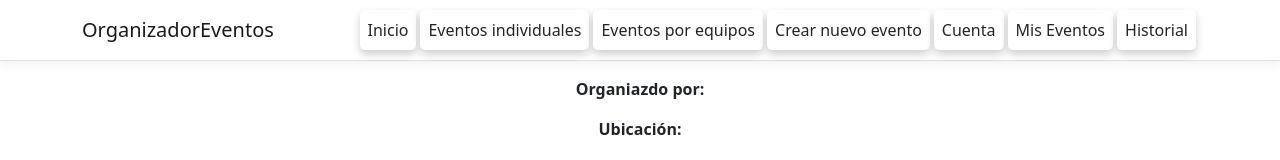
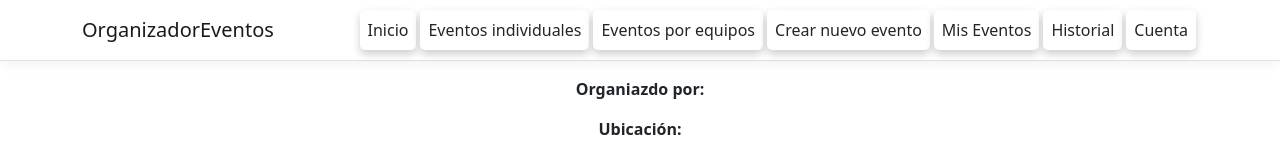
Before and after one commit to rafael1199v/Organizador-de-eventos, an Angular app in the folder OrganizadorEventos/ClientApp/: page /event-details/1 in a window 1280 px wide. Shown: the top 160 px of the page. Built offline with nearby package versions, Linux system fonts and the light colour scheme; no server answers.

Commit message:
Cuenta en posicion
xd

```diff
--- a/OrganizadorEventos/ClientApp/src/app/nav-menu/nav-menu.component.html
+++ b/OrganizadorEventos/ClientApp/src/app/nav-menu/nav-menu.component.html
@@ -43,11 +43,6 @@
             >
           </li>
           <li class="nav-item" [routerLinkActive]="['link-active']">
-            <a class="nav-link text-dark" [routerLink]="['/user']"
-              >Cuenta</a
-            >
-          </li>
-          <li class="nav-item" [routerLinkActive]="['link-active']">
             <a class="nav-link text-dark" [routerLink]="['/my-events']"
               >Mis Eventos</a
             >
@@ -57,6 +52,11 @@
               >Historial</a
             >
           </li>
+          <li class="nav-item" [routerLinkActive]="['link-active']">
+            <a class="nav-link text-dark" [routerLink]="['/user']"
+              >Cuenta</a
+            >
+          </li>
         </ul>
       </div>
     </div>
```
